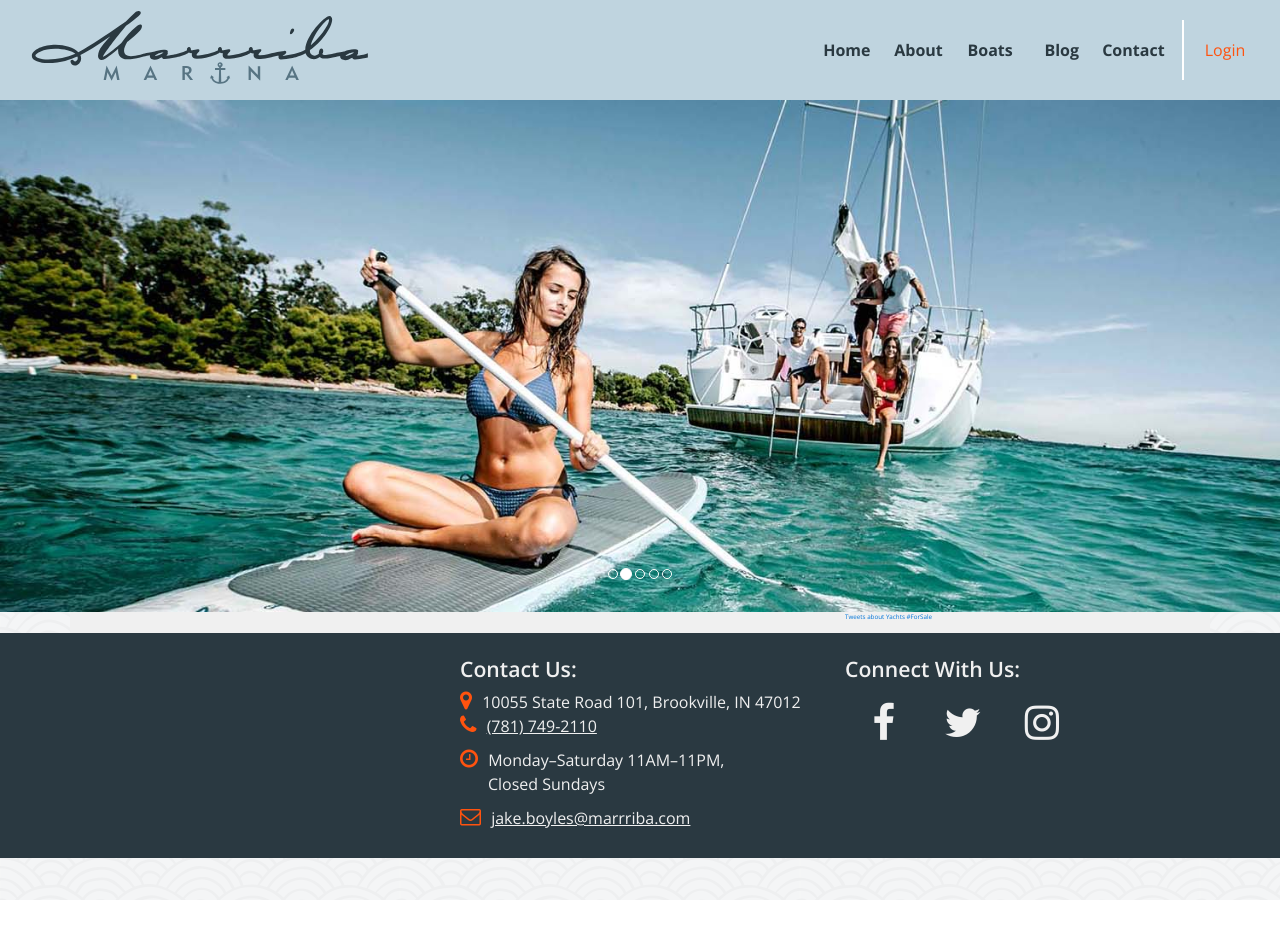
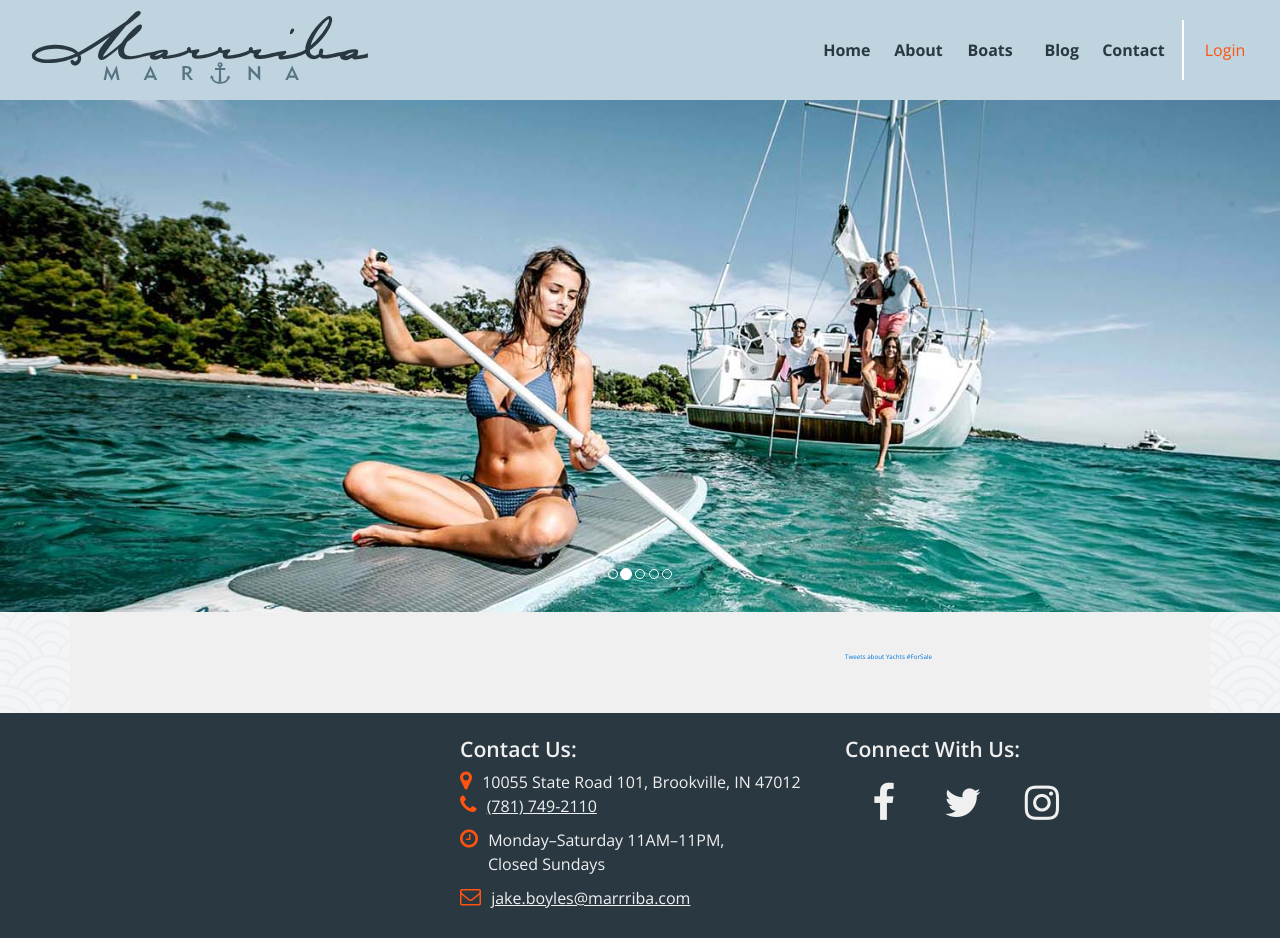
Before and after one commit to KBedgood/Marrriba, a website: page dist/index.html in a window 1280 px wide. Before the commit the page ends 900 px from the top, so only its background shows below. Drawn offline with nearby package versions, Linux system fonts and the light colour scheme; no server answers.

Commit message:
added some padding on the main container on the home page

```diff
--- a/app/styles/home.scss
+++ b/app/styles/home.scss
@@ -13,8 +13,8 @@ body {
   }
 
     section:nth-of-type(2) {
-    padding-top: 0;
-    padding-bottom: 0;
+    padding-top: 40px;
+    padding-bottom: 40px;
 
     background-color: $backgroundColor;
 
```
Also changed, not shown: dist/styles/home.css.
